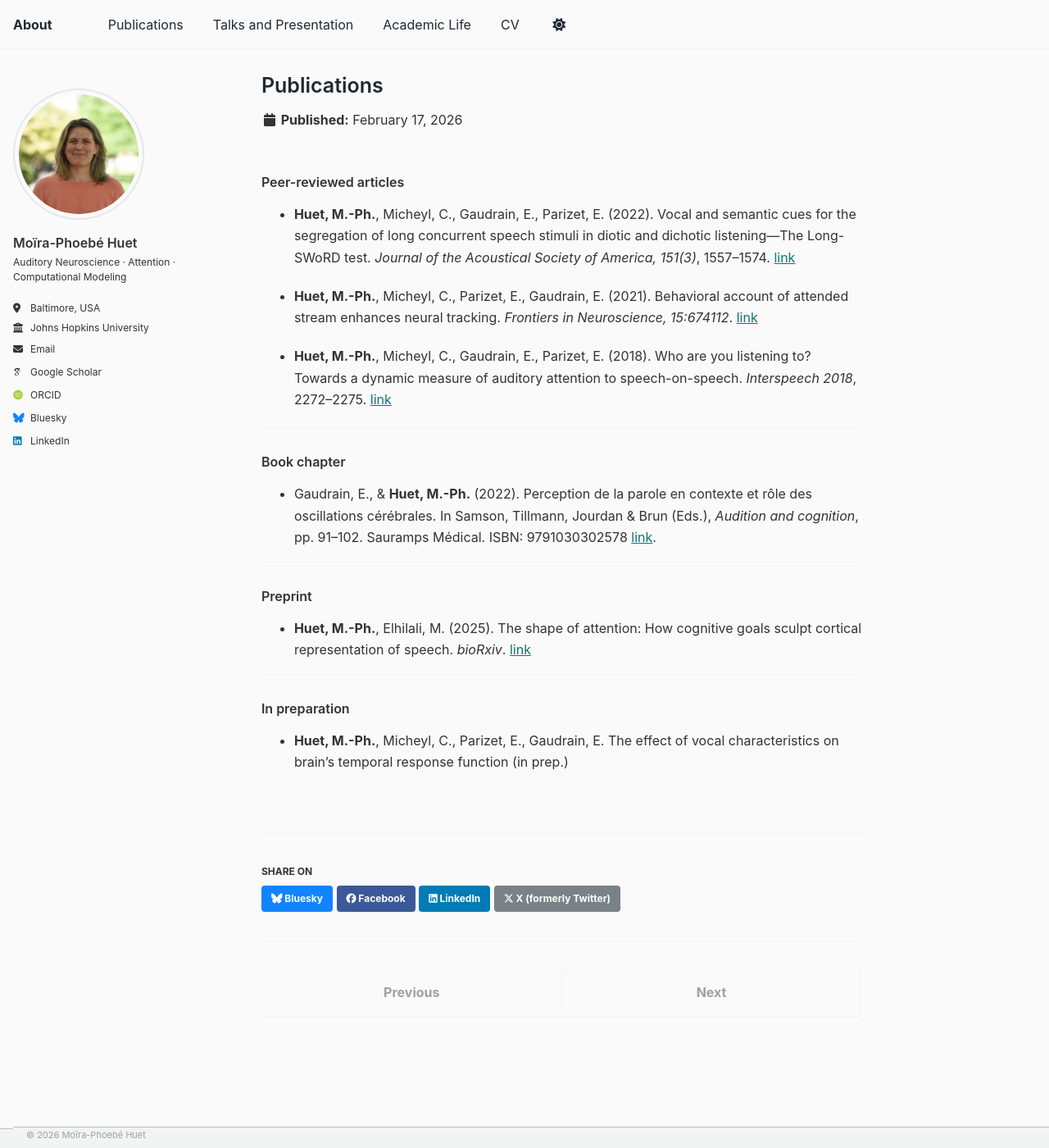
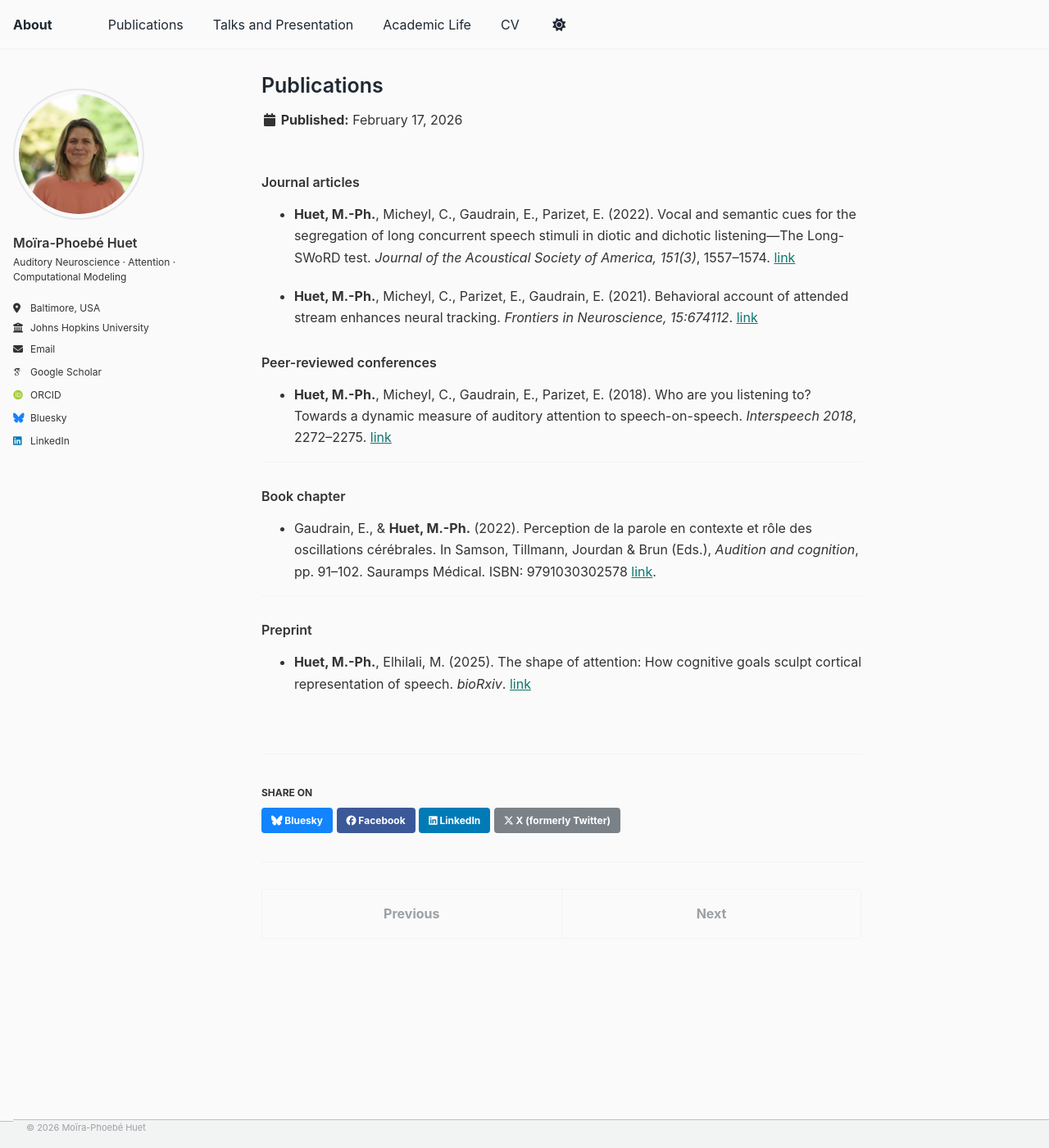
Before and after one commit to mphuet/mphuet.github.io, a Jekyll site: the page built from _publications/publications.md, in a window 1280 px wide and 1400 px high. Shown: the whole window at 82% size. Built offline with Jekyll 4.4.1, drawn with Linux system fonts in a browser that asks for light colours; some web fonts are replaced.

Commit message:
Update publications.md

```diff
--- a/_publications/publications.md
+++ b/_publications/publications.md
@@ -5,11 +5,13 @@ layout: single
 author_profile: true
 ---
 
-### Peer-reviewed articles
+### Journal articles
 
 - **Huet, M.-Ph.**, Micheyl, C., Gaudrain, E., Parizet, E. (2022). Vocal and semantic cues for the segregation of long concurrent speech stimuli in diotic and dichotic listening—The Long-SWoRD test. *Journal of the Acoustical Society of America, 151(3)*, 1557–1574. [link](https://doi.org/10.1121/10.0007225)
 
 - **Huet, M.-Ph.**, Micheyl, C., Parizet, E., Gaudrain, E. (2021). Behavioral account of attended stream enhances neural tracking. *Frontiers in Neuroscience, 15:674112*. [link](https://doi.org/10.3389/fnins.2021.674112)
+
+### Peer-reviewed conferences
 
 - **Huet, M.-Ph.**, Micheyl, C., Gaudrain, E., Parizet, E. (2018). Who are you listening to? Towards a dynamic measure of auditory attention to speech-on-speech. *Interspeech 2018*, 2272–2275. [link](https://doi.org/10.21437/Interspeech.2018-2053)
 
@@ -24,9 +26,3 @@ author_profile: true
 ### Preprint
 
 - **Huet, M.-Ph.**, Elhilali, M. (2025). The shape of attention: How cognitive goals sculpt cortical representation of speech. *bioRxiv*. [link](https://doi.org/10.1101/2025.05.22.655464)
-
----
-
-### In preparation
-
-- **Huet, M.-Ph.**, Micheyl, C., Parizet, E., Gaudrain, E. The effect of vocal characteristics on brain’s temporal response function (in prep.)
```
